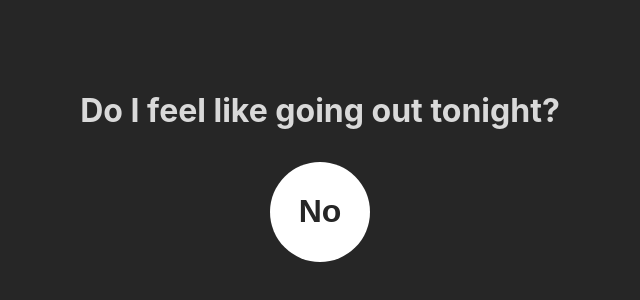
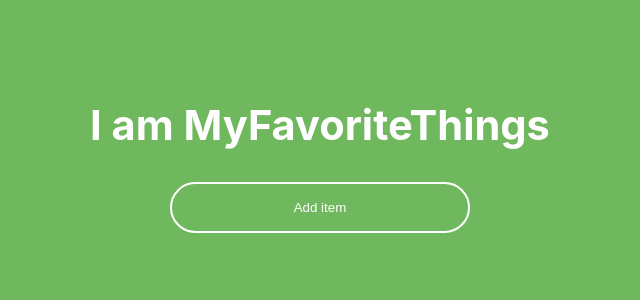
Before and after one commit to candytale55/react-state-projects, a React (Vite) app: page / in a window 1280 px wide. Shown: the part 224-524 px from the top of the page, without its empty margins (320-960 px from the left). Built offline with nearby package versions, Linux system fonts and the light colour scheme.

Commit message:
chore: set initial files for MyFavoriteThings component

```diff
--- a/src/App.jsx
+++ b/src/App.jsx
@@ -3,6 +3,7 @@ import ClickMe from './components/clickme/ClickMe'
 import Yes from './components/yes/Yes'
 import HowManyTimes from './components/howmany/HowManyTimes'
 import IsGoingOut from './components/isgoingout/IsGoingOut'
+import MyFavoriteThings from './components/myfavoritethings/MyFavoriteThings'
 
 
 
@@ -10,7 +11,8 @@ function App() {
 
   return (
     <main className="container">
-      <IsGoingOut />
+      <MyFavoriteThings />
+      {/*<IsGoingOut />*/}
       {/*<HowManyTimes />*/}
       {/*<Yes />*/}
       {/*<ClickMe />*/}
--- /dev/null
+++ b/src/components/myfavoritethings/MyFavoriteThings.jsx
@@ -0,0 +1,32 @@
+
+import './assets/styles.css'
+
+/**
+   * Challenge: Convert the code below to use an array
+   * held in state instead of a local variable. Initialize
+   * the state array as an empty array
+   *
+   * Don't worry about fixing `addFavoriteThing` quite yet.
+   */
+
+export default function MyFavoriteThings() {
+
+    const myFavoriteThings = []
+    const allFavoriteThings = ["💦🌹", "😺", "💡🫖", "🔥🧤", "🟤🎁",
+        "🐴", "🍎🥧", "🚪🔔", "🛷🔔", "🥩🍝"]
+    const thingsElements = myFavoriteThings.map(thing => <p key={thing}>{thing}</p>)
+
+    function addFavoriteThing() {
+        // We'll work on this next, nothing to do here yet.
+    }
+
+    return (
+        <main>
+            <h1>I am MyFavoriteThings</h1>
+            <button onClick={addFavoriteThing}>Add item</button>
+            <section aria-live="polite">
+                {thingsElements}
+            </section>
+        </main>
+    )
+  }
--- /dev/null
+++ b/src/components/myfavoritethings/assets/styles.css
@@ -0,0 +1,43 @@
+* {
+    box-sizing: border-box;
+}
+
+body {
+    background-color: #70B85D;
+    color: white;
+    padding: 20px;
+    font-size: 1.3rem;
+}
+
+main {
+    display: flex;
+    flex-direction: column;
+    align-items: center;
+}
+
+button {
+    width: 100%;
+    max-width: 300px;
+    background-color: transparent;
+    padding: 1rem;
+    color: white;
+    border: 2px solid white;
+    border-radius: 50px;
+    cursor: pointer;
+    font-family: 'Karla', sans-serif;
+    margin-bottom: 20px;
+}
+
+button:hover {
+    background-color: #FFFEF1;
+    color: #2C5E2E;
+}
+
+button:focus {
+    outline: 0;
+}
+
+p {
+    margin-block: 10px;
+    font-size: 2rem;
+}
```
